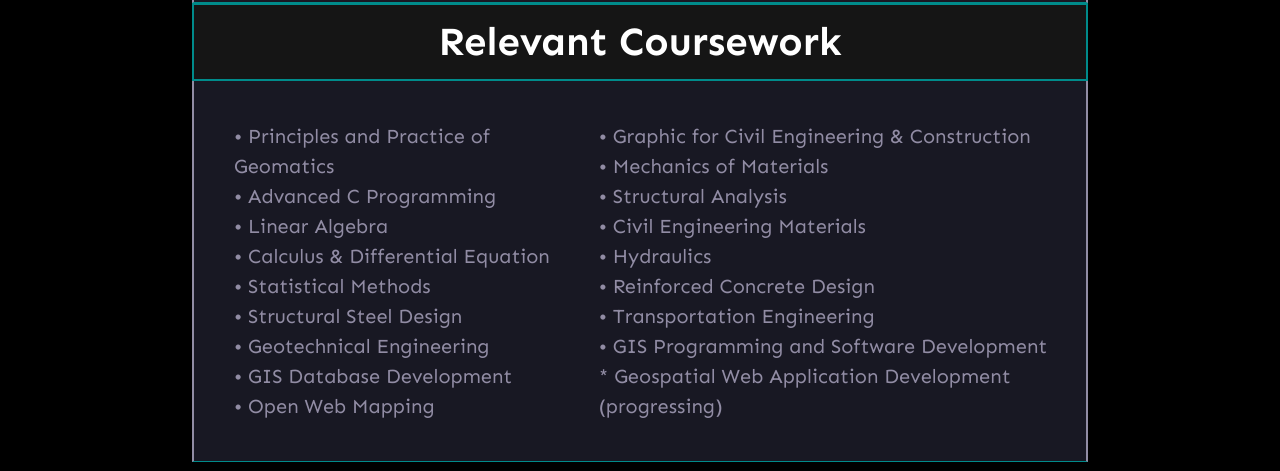
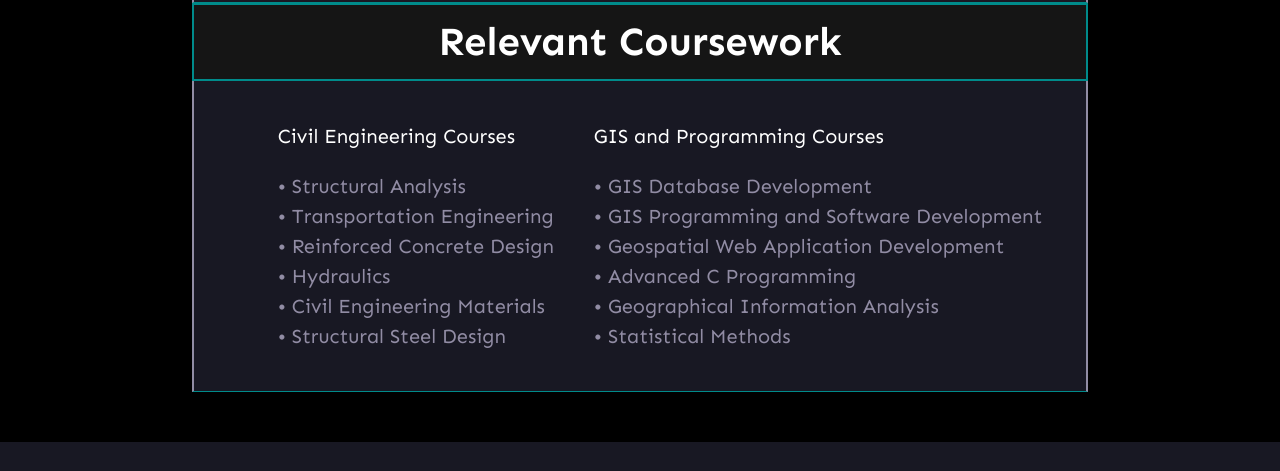
Before and after one commit to williamxin14/williamxin14.github.io, a plain HTML site: page resume.html in a window 1280 px wide. Shown: the part 1275-1746 px from the top of the page. Drawn offline with nearby package versions, Linux system fonts and the light colour scheme.

Commit message:
reorganized relevant coursework section

```diff
--- a/resume.html
+++ b/resume.html
@@ -151,30 +151,26 @@
             <div>
               <p style="margin-bottom: 4rem;">
               <ul style="padding-left: 4rem; margin-bottom: 4rem; list-style: none;">
-                <li>• Principles and Practice of Geomatics </li>
-                <li>• Advanced C Programming</li>
-                <li>• Linear Algebra</li>
-                <li>• Calculus & Differential Equation</li>
-                <li>• Statistical Methods</li>
-                <li>• Structural Steel Design</li>
-                <li>• Geotechnical Engineering</li>
-                <li>• GIS Database Development</li>
-                <li>• Open Web Mapping</li>
+                <li style="margin-bottom: 2rem; color: white;">Civil Engineering Courses</li>
+                <li>•	Structural Analysis </li>
+                <li>•	Transportation Engineering</li>
+                <li>•	Reinforced Concrete Design</li>
+                <li>•	Hydraulics</li>
+                <li>•	Civil Engineering Materials</li>
+                <li>•	Structural Steel Design</li>
               </ul>
               </p>
             </div>
             <div>
               <p style="margin-bottom: 4rem;">
               <ul style="padding-left: 4rem; margin-bottom: 4rem; list-style: none;">
-                <li>• Graphic for Civil Engineering & Construction </li>
-                <li>• Mechanics of Materials</li>
-                <li>• Structural Analysis</li>
-                <li>• Civil Engineering Materials</li>
-                <li>• Hydraulics</li>
-                <li>• Reinforced Concrete Design</li>
-                <li>• Transportation Engineering</li>
-                <li>• GIS Programming and Software Development</li>
-                <li>&#42; Geospatial Web Application Development (progressing)</li>
+                <li style="margin-bottom: 2rem; color: white;">GIS and Programming Courses  </li>
+                <li>•	GIS Database Development   </li>
+                <li>•	GIS Programming and Software Development</li>
+                <li>•	Geospatial Web Application Development</li>
+                <li>•	Advanced C Programming</li>
+                <li>•	Geographical Information Analysis</li>
+                <li>•	Statistical Methods</li>
               </ul>
               </p>
             </div>
```
